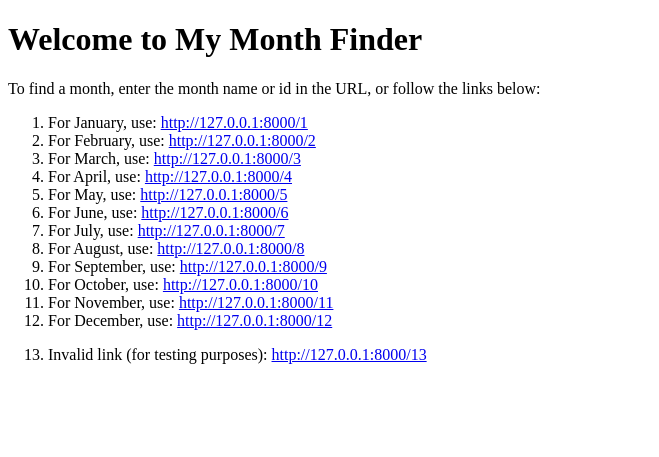
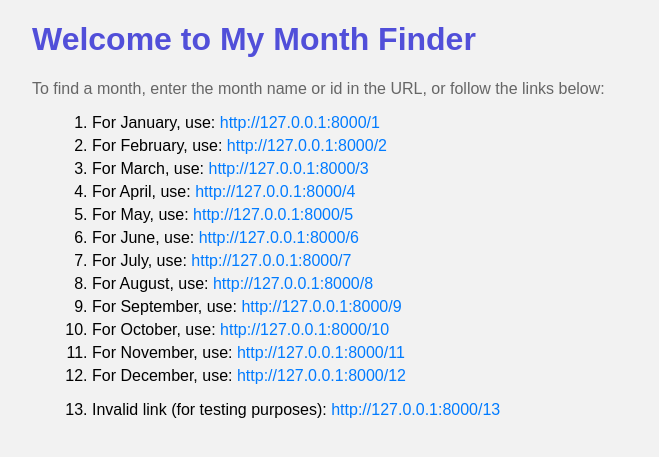
Before and after one commit to Bogan16/MonthProject_Django, a Django app: page / in a window 1280 px wide. Shown: the top 457 px of the page, without its empty margins (0-659 px from the left). Run offline with Django 4.2, Linux system fonts and the light colour scheme.

Commit message:
Styles edited

```diff
--- a/MonthProject/MonthApp/static/MonthApp/css/styles_home.css
+++ b/MonthProject/MonthApp/static/MonthApp/css/styles_home.css
@@ -1 +1,33 @@
-/* CSS styles here!) */
+body {
+  font-family: Arial, sans-serif;
+  margin: 0;
+  padding: 0;
+  background-color: #f2f2f2;
+  margin-left: 2rem;
+}
+
+h1 {
+  color: #514fd9;
+}
+
+p {
+  color: #666;
+}
+
+ol {
+  list-style-type: decimal;
+  margin-left: 20px;
+}
+
+li {
+  margin: 5px 0;
+}
+
+a {
+  color: #007bff;
+  text-decoration: none;
+}
+
+a:hover {
+  text-decoration: underline;
+}
--- a/MonthProject/MonthProject/settings.py
+++ b/MonthProject/MonthProject/settings.py
@@ -116,7 +116,7 @@ USE_TZ = True
 # Static files (CSS, JavaScript, Images)
 # https://docs.djangoproject.com/en/4.2/howto/static-files/
 
-STATIC_URL = '/static/'
+STATIC_URL = '/MonthApp/static/'
 
 # Default primary key field type
 # https://docs.djangoproject.com/en/4.2/ref/settings/#default-auto-field
```
Also changed, not shown: MonthProject/MonthApp/static/MonthApp/css/styles_not_found.css (+24 -1 lines).
